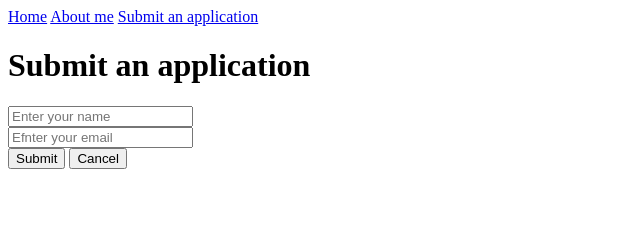
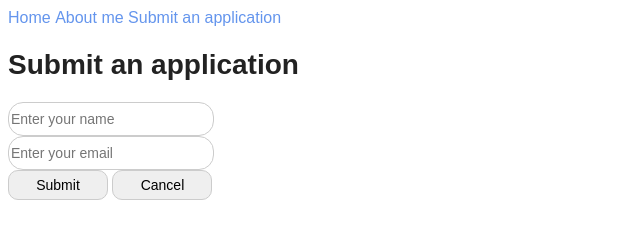
Before and after one commit to yourenoticed/html_course_gb, a plain HTML site: page class1/applications.html in a window 1280 px wide. Shown: the whole page, without its empty margins (0-640 px from the left). Drawn offline with Linux system fonts and the light colour scheme.

Commit message:
finished class 2

```diff
--- a/class1/applications.html
+++ b/class1/applications.html
@@ -3,19 +3,27 @@
   <head>
     <meta charset="UTF-8" />
     <meta name="viewport" content="width=device-width, initial-scale=1.0" />
+    <link rel="stylesheet" href="style/style.css" />
     <title>Applications</title>
   </head>
-
   <body>
-    <a href="index.html">Home</a>
-    <a href="info/about.html">About me</a>
-    <a href="applications.html">Submit an application</a>
-    <h1>Submit an application</h1>
+    <a href="index.html" class="nav">Home</a>
+    <a href="info/about.html" class="nav">About me</a>
+    <a href="applications.html" class="nav">Submit an application</a>
+    <h1 class="title">Submit an application</h1>
     <form action="#">
-      <input type="text" placeholder="Enter your name" /><br />
-      <input type="email" placeholder="Efnter your email" /><br />
-      <button type="submit">Submit</button>
-      <button type="reset">Cancel</button>
+      <input
+        type="text"
+        class="app-input"
+        placeholder="Enter your name"
+      /><br />
+      <input
+        type="email"
+        class="app-input"
+        placeholder="Enter your email"
+      /><br />
+      <button type="submit" class="app-button">Submit</button>
+      <button type="reset" class="app-button">Cancel</button>
     </form>
   </body>
 </html>
--- /dev/null
+++ b/class1/style/style.css
@@ -0,0 +1,59 @@
+body {
+  font-family: sans-serif;
+}
+
+a {
+  text-decoration: none;
+}
+
+.nav {
+  color: cornflowerblue;
+  font-size: 16px;
+  line-height: 20px;
+}
+
+.title {
+  color: #222222;
+  font-size: 28px;
+  line-height: 36px;
+  font-weight: bold;
+}
+
+.content {
+  font-style: normal;
+  font-weight: 300;
+  font-size: 18px;
+  line-height: 30px;
+  color: #7d7987;
+}
+
+.subject {
+  color: coral;
+  font-style: normal;
+  font-weight: 700;
+  font-size: 36px;
+  line-height: 80px;
+}
+
+.about-photo {
+  border-radius: 10px;
+}
+
+.app-input {
+  width: 200px;
+  height: 30px;
+  outline: none;
+  border: 1px solid #ccc;
+  border-radius: 15px;
+  font-size: 14px;
+  line-height: 30px;
+  font-family: inherit;
+}
+
+.app-button {
+  width: 100px;
+  height: 30px;
+  font-size: 14px;
+  border: 1px solid #ccc;
+  border-radius: 10px;
+}
```
Also changed, not shown: class1/index.html (+10 -9 lines), class1/info/about.html (+7 -6 lines).
